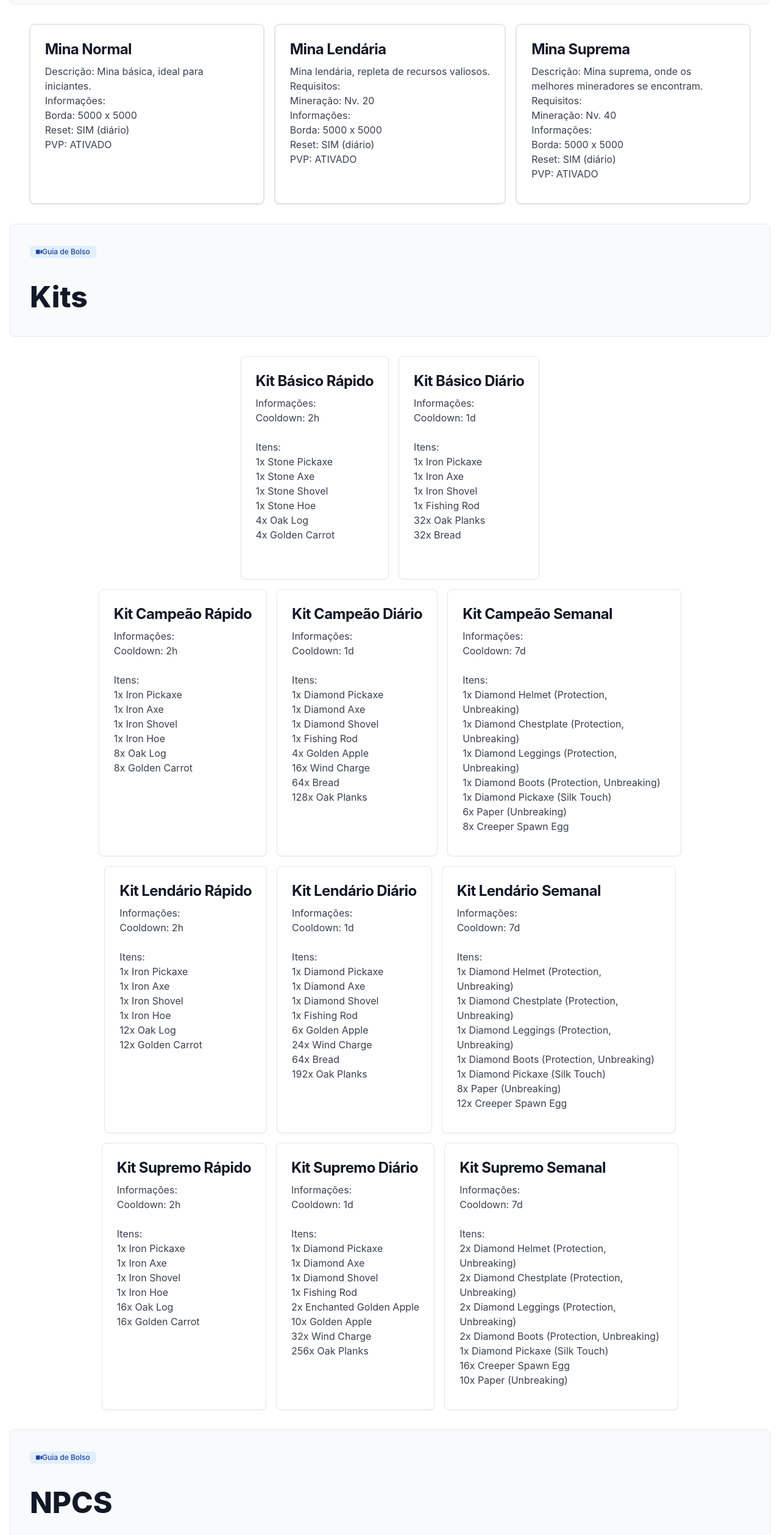
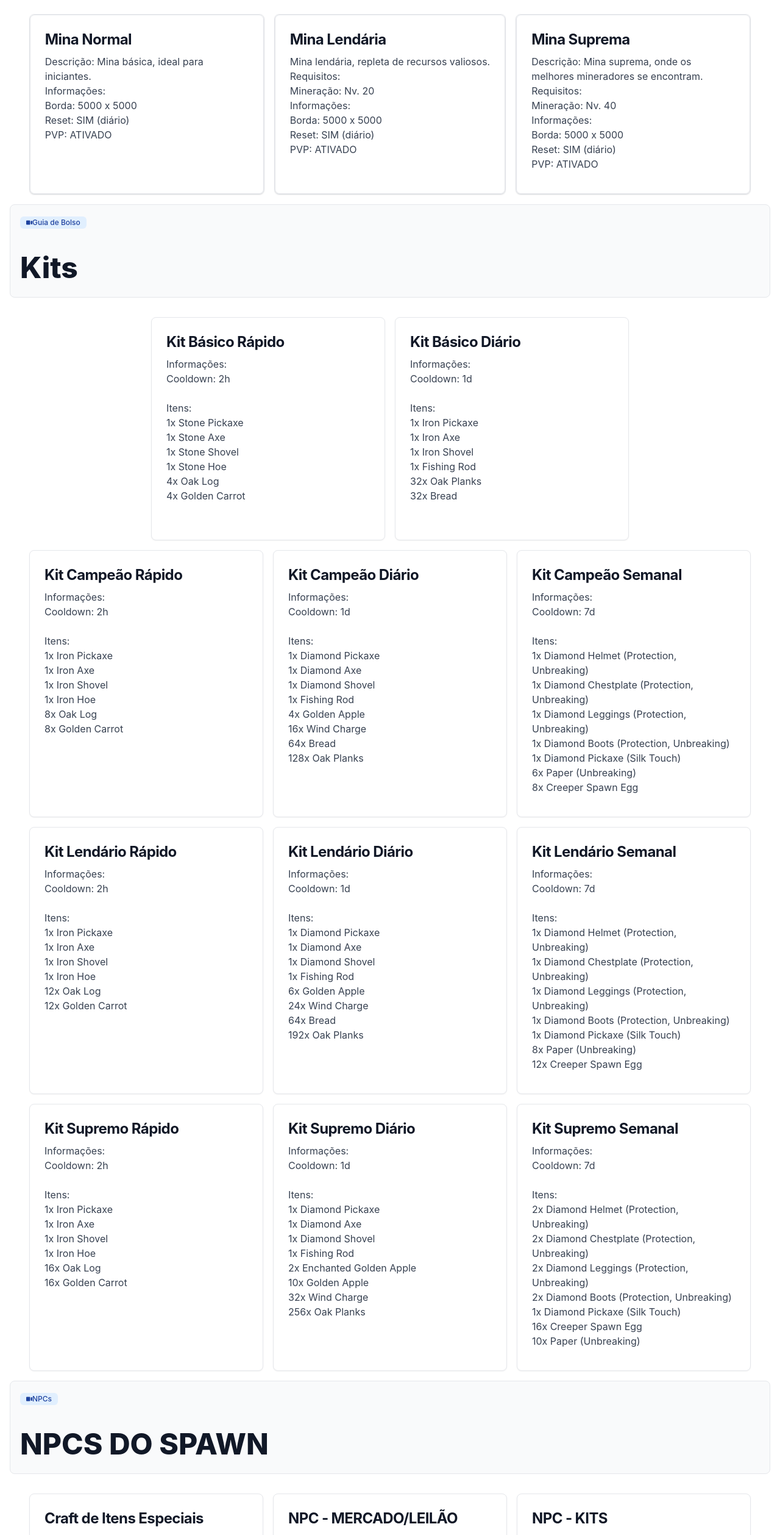
Before and after one commit to MarcxS77/Start-Guide-Staff-, a plain HTML site: page factions.html in a window 1280 px wide. Shown: the part 283-2800 px from the top of the page at 61% size. Drawn offline with nearby package versions, Linux system fonts and the light colour scheme.

Commit message:
Update width card

```diff
--- a/factions.html
+++ b/factions.html
@@ -75,7 +75,7 @@
     <section class="bg-white dark:bg-gray-900">
         <div class="py-8 px-4 mx-auto max-w-screen-xl lg:py-16">
             <div
-                class="bg-gray-50 dark:bg-gray-800 border border-gray-200 dark:border-gray-700 rounded-lg p-8 md:p-12 mb-8">
+                class="bg-gray-50 dark:bg-gray-800 border border-gray-200 dark:border-gray-700 rounded-lg p-4 md:p-1 mb-8 mt-4">
                 <a href="#"
                     class="bg-blue-100 text-blue-800 text-xs font-medium inline-flex items-center px-2.5 py-0.5 rounded-md dark:bg-gray-700 dark:text-blue-400 mb-2">
                     <svg class="w-2.5 h-2.5 me-1.5" aria-hidden="true" xmlns="http://www.w3.org/2000/svg"
@@ -182,7 +182,7 @@
             </div>
 
             <div
-                class="bg-gray-50 dark:bg-gray-800 border border-gray-200 dark:border-gray-700 rounded-lg p-8 md:p-12 mb-8 mt-8">
+                class="bg-gray-50 dark:bg-gray-800 border border-gray-200 dark:border-gray-700 rounded-lg p-4 md:p-1 mb-8 mt-4">
                 <a href="#"
                     class="bg-blue-100 text-blue-800 text-xs font-medium inline-flex items-center px-2.5 py-0.5 rounded-md dark:bg-gray-700 dark:text-blue-400 mb-2">
                     <svg class="w-2.5 h-2.5 me-1.5" aria-hidden="true" xmlns="http://www.w3.org/2000/svg"
@@ -196,10 +196,10 @@
 
             </div>
 
-            <div class="factions-minas flex flex-wrap gap-4 justify-center md:justify-start">
+            <div class="factions-minas flex flex-wrap gap-4 justify-center md:justify-start ">
 
                 <div
-                    class="max-w-sm  p-6 bg-white border border-gray-200 rounded-lg shadow-sm dark:bg-gray-800 dark:border-gray-700">
+                    class="max-w-sm  p-6 bg-white border border-gray-200 rounded-lg shadow-sm dark:bg-gray-800 dark:border-gray-700  w-full">
                     <a href="#">
                         <h5 class="mb-2 text-2xl font-bold tracking-tight text-gray-900 dark:text-white">Kit Básico
                             Rápido
@@ -223,7 +223,7 @@
                 </div>
 
                 <div
-                    class="max-w-sm p-6 bg-white border border-gray-200 rounded-lg shadow-sm dark:bg-gray-800 dark:border-gray-700">
+                    class="max-w-sm p-6 bg-white border border-gray-200 rounded-lg shadow-sm dark:bg-gray-800 dark:border-gray-700  w-full">
                     <a href="#">
                         <h5 class="mb-2 text-2xl font-bold tracking-tight text-gray-900 dark:text-white">Kit Básico
                             Diário</h5>
@@ -247,7 +247,7 @@
 
                 <!-- Kit Campeão Rápido -->
                 <div
-                    class="max-w-sm p-6 bg-white border border-gray-200 rounded-lg shadow-sm dark:bg-gray-800 dark:border-gray-700">
+                    class="max-w-sm p-6 bg-white border border-gray-200 rounded-lg shadow-sm dark:bg-gray-800 dark:border-gray-700  w-full">
                     <a href="#">
                         <h5 class="mb-2 text-2xl font-bold tracking-tight text-gray-900 dark:text-white">Kit Campeão
                             Rápido</h5>
@@ -267,7 +267,7 @@
 
                 <!-- Kit Campeão Diário -->
                 <div
-                    class="max-w-sm p-6 bg-white border border-gray-200 rounded-lg shadow-sm dark:bg-gray-800 dark:border-gray-700">
+                    class="max-w-sm p-6 bg-white border border-gray-200 rounded-lg shadow-sm dark:bg-gray-800 dark:border-gray-700  w-full">
                     <a href="#">
                         <h5 class="mb-2 text-2xl font-bold tracking-tight text-gray-900 dark:text-white">Kit Campeão
                             Diário</h5>
@@ -289,7 +289,7 @@
 
                 <!-- Kit Campeão Semanal -->
                 <div
-                    class="max-w-sm p-6 bg-white border border-gray-200 rounded-lg shadow-sm dark:bg-gray-800 dark:border-gray-700">
+                    class="max-w-sm p-6 bg-white border border-gray-200 rounded-lg shadow-sm dark:bg-gray-800 dark:border-gray-700  w-full">
                     <a href="#">
                         <h5 class="mb-2 text-2xl font-bold tracking-tight text-gray-900 dark:text-white">Kit Campeão
                             Semanal</h5>
@@ -312,7 +312,7 @@
             <div class="factions-minas flex flex-wrap gap-4 justify-center md:justify-start">
 
                 <div
-                    class="max-w-sm p-6 bg-white border border-gray-200 rounded-lg shadow-sm dark:bg-gray-800 dark:border-gray-700">
+                    class="max-w-sm p-6 bg-white border border-gray-200 rounded-lg shadow-sm dark:bg-gray-800 dark:border-gray-700  w-full">
                     <a href="#">
                         <h5 class="mb-2 text-2xl font-bold tracking-tight text-gray-900 dark:text-white">Kit Lendário
                             Rápido</h5>
@@ -331,7 +331,7 @@
                 </div>
 
                 <div
-                    class="max-w-sm p-6 bg-white border border-gray-200 rounded-lg shadow-sm dark:bg-gray-800 dark:border-gray-700">
+                    class="max-w-sm p-6 bg-white border border-gray-200 rounded-lg shadow-sm dark:bg-gray-800 dark:border-gray-700  w-full">
                     <a href="#">
                         <h5 class="mb-2 text-2xl font-bold tracking-tight text-gray-900 dark:text-white">Kit Lendário
                             Diário</h5>
@@ -352,7 +352,7 @@
                 </div>
 
                 <div
-                    class="max-w-sm p-6 bg-white border border-gray-200 rounded-lg shadow-sm dark:bg-gray-800 dark:border-gray-700">
+                    class="max-w-sm p-6 bg-white border border-gray-200 rounded-lg shadow-sm dark:bg-gray-800 dark:border-gray-700  w-full">
                     <a href="#">
                         <h5 class="mb-2 text-2xl font-bold tracking-tight text-gray-900 dark:text-white">Kit Lendário
                             Semanal</h5>
@@ -375,7 +375,7 @@
             <div class="factions-minas flex flex-wrap gap-4 justify-center md:justify-start">
                 <!-- Kit Supremo Rápido -->
                 <div
-                    class="max-w-sm p-6 bg-white border border-gray-200 rounded-lg shadow-sm dark:bg-gray-800 dark:border-gray-700">
+                    class="max-w-sm p-6 bg-white border border-gray-200 rounded-lg shadow-sm dark:bg-gray-800 dark:border-gray-700  w-full">
                     <a href="#">
                         <h5 class="mb-2 text-2xl font-bold tracking-tight text-gray-900 dark:text-white">Kit Supremo
                             Rápido</h5>
@@ -395,7 +395,7 @@
 
                 <!-- Kit Supremo Diário -->
                 <div
-                    class="max-w-sm p-6 bg-white border border-gray-200 rounded-lg shadow-sm dark:bg-gray-800 dark:border-gray-700">
+                    class="max-w-sm p-6 bg-white border border-gray-200 rounded-lg shadow-sm dark:bg-gray-800 dark:border-gray-700  w-full">
                     <a href="#">
                         <h5 class="mb-2 text-2xl font-bold tracking-tight text-gray-900 dark:text-white">Kit Supremo
                             Diário</h5>
@@ -417,7 +417,7 @@
 
                 <!-- Kit Supremo Semanal -->
                 <div
-                    class="max-w-sm p-6 bg-white border border-gray-200 rounded-lg shadow-sm dark:bg-gray-800 dark:border-gray-700">
+                    class="max-w-sm p-6 bg-white border border-gray-200 rounded-lg shadow-sm dark:bg-gray-800 dark:border-gray-700  w-full">
                     <a href="#">
                         <h5 class="mb-2 text-2xl font-bold tracking-tight text-gray-900 dark:text-white">Kit Supremo
                             Semanal</h5>
@@ -438,7 +438,7 @@
             </div>
 
             <div
-                class="bg-gray-50 dark:bg-gray-800 border border-gray-200 dark:border-gray-700 rounded-lg p-8 md:p-12 mb-8 mt-8">
+                class="bg-gray-50 dark:bg-gray-800 border border-gray-200 dark:border-gray-700 rounded-lg p-4 md:p-1 mb-8 mt-4">
                 <a href="#"
                     class="bg-blue-100 text-blue-800 text-xs font-medium inline-flex items-center px-2.5 py-0.5 rounded-md dark:bg-gray-700 dark:text-blue-400 mb-2">
                     <svg class="w-2.5 h-2.5 me-1.5" aria-hidden="true" xmlns="http://www.w3.org/2000/svg"
@@ -446,16 +446,16 @@
                         <path
                             d="M11 0H2a2 2 0 0 0-2 2v10a2 2 0 0 0 2 2h9a2 2 0 0 0 2-2V2a2 2 0 0 0-2-2Zm8.585 1.189a.994.994 0 0 0-.9-.138l-2.965.983a1 1 0 0 0-.685.949v8a1 1 0 0 0 .675.946l2.965 1.02a1.013 1.013 0 0 0 1.032-.242A1 1 0 0 0 20 12V2a1 1 0 0 0-.415-.811Z" />
                     </svg>
-                    Guia de Bolso
+                    NPCs
                 </a>
-                <h1 class="mt-8 text-gray-900 dark:text-white text-3xl md:text-5xl font-extrabold mb-2">NPCS</h1>
+                <h1 class="mt-8 text-gray-900 dark:text-white text-3xl md:text-5xl font-extrabold mb-2">NPCS DO SPAWN</h1>
 
             </div>
 
             <div class="factions-minas flex flex-wrap gap-4 justify-center md:justify-start">
 
                 <div
-                    class="max-w-sm p-6 bg-white border border-gray-200 rounded-lg shadow-sm dark:bg-gray-800 dark:border-gray-700">
+                    class="max-w-sm p-6 bg-white border border-gray-200 rounded-lg shadow-sm dark:bg-gray-800 dark:border-gray-700  w-full">
                     <a href="#">
                         <h5 class="mb-2 text-2xl font-bold tracking-tight text-gray-900 dark:text-white">Craft de Itens
                             Especiais
@@ -474,7 +474,7 @@
                 </div>
 
                 <div
-                    class="max-w-sm p-6 bg-white border border-gray-200 rounded-lg shadow-sm dark:bg-gray-800 dark:border-gray-700">
+                    class="max-w-sm p-6 bg-white border border-gray-200 rounded-lg shadow-sm dark:bg-gray-800 dark:border-gray-700  w-full">
                     <a href="#">
                         <h5 class="mb-2 text-2xl font-bold tracking-tight text-gray-900 dark:text-white">NPC -
                             MERCADO/LEILÃO</h5>
@@ -487,7 +487,7 @@
                 </div>
 
                 <div
-                    class="max-w-sm p-6 bg-white border border-gray-200 rounded-lg shadow-sm dark:bg-gray-800 dark:border-gray-700">
+                    class="max-w-sm p-6 bg-white border border-gray-200 rounded-lg shadow-sm dark:bg-gray-800 dark:border-gray-700  w-full">
                     <a href="#">
                         <h5 class="mb-2 text-2xl font-bold tracking-tight text-gray-900 dark:text-white">NPC -
                             KITS</h5>
@@ -500,7 +500,7 @@
                 </div>
 
                 <div
-                    class="max-w-sm p-6 bg-white border border-gray-200 rounded-lg shadow-sm dark:bg-gray-800 dark:border-gray-700">
+                    class="max-w-sm p-6 bg-white border border-gray-200 rounded-lg shadow-sm dark:bg-gray-800 dark:border-gray-700  w-full">
                     <a href="#">
                         <h5 class="mb-2 text-2xl font-bold tracking-tight text-gray-900 dark:text-white">NPC -
                             RECOMPENSAS</h5>
@@ -513,7 +513,7 @@
                 </div>
 
                 <div
-                    class="max-w-sm p-6 bg-white border border-gray-200 rounded-lg shadow-sm dark:bg-gray-800 dark:border-gray-700">
+                    class="max-w-sm p-6 bg-white border border-gray-200 rounded-lg shadow-sm dark:bg-gray-800 dark:border-gray-700  w-full">
                     <a href="#">
                         <h5 class="mb-2 text-2xl font-bold tracking-tight text-gray-900 dark:text-white">NPC - MINAS
                         </h5>
@@ -526,7 +526,7 @@
                 </div>
 
                 <div
-                    class="max-w-sm p-6 bg-white border border-gray-200 rounded-lg shadow-sm dark:bg-gray-800 dark:border-gray-700">
+                    class="max-w-sm p-6 bg-white border border-gray-200 rounded-lg shadow-sm dark:bg-gray-800 dark:border-gray-700  w-full">
                     <a href="#">
                         <h5 class="mb-2 text-2xl font-bold tracking-tight text-gray-900 dark:text-white">NPC - MESTRE
                             DAS CHAVES
@@ -542,7 +542,7 @@
             </div>
 
             <div
-                class="bg-gray-50 dark:bg-gray-800 border border-gray-200 dark:border-gray-700 rounded-lg p-8 md:p-12 mb-8 mt-8">
+                class="bg-gray-50 dark:bg-gray-800 border border-gray-200 dark:border-gray-700 rounded-lg p-4 md:p-1 mb-8 mt-4">
                 <a href="#"
                     class="bg-blue-100 text-blue-800 text-xs font-medium inline-flex items-center px-2.5 py-0.5 rounded-md dark:bg-gray-700 dark:text-blue-400 mb-2">
                     <svg class="w-2.5 h-2.5 me-1.5" aria-hidden="true" xmlns="http://www.w3.org/2000/svg"
```
Also changed, not shown: punicoes.html (+6 -6 lines).
